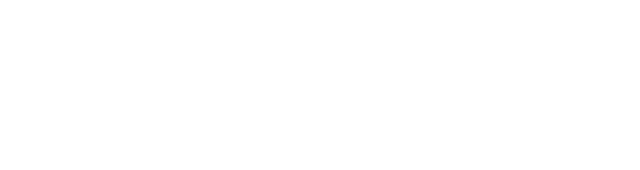
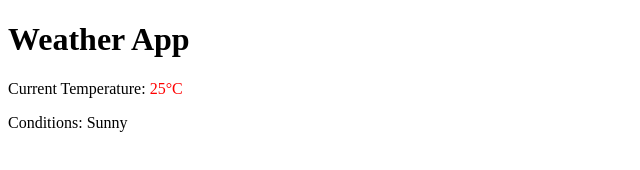
Before and after one commit to acciojob/conditional-weather-report-rohan7745, a React app: page / in a window 1280 px wide. Shown: the whole page, without its empty margins (0-640 px from the left). Built offline with nearby package versions, Linux system fonts and the light colour scheme.

Commit message:
jan-fourth

```diff
--- a/src/components/App.js
+++ b/src/components/App.js
@@ -1,13 +1,32 @@
+// App.js
+import React from 'react';
 
-import React from "react";
-import './../styles/App.css';
+class App extends React.Component {
+  constructor(props) {
+    super(props);
+    this.state = {
+      temperature: 25,
+      conditions: 'Sunny',
+      threshold: 20,
+    };
+  }
 
-const App = () => {
-  return (
-    <div>
-        {/* Do not remove the main div */}
-    </div>
-  )
+  render() {
+    const { temperature, conditions, threshold } = this.state;
+
+    // Define the style based on the temperature and threshold
+    const temperatureStyle = {
+      color: temperature > threshold ? 'red' : 'blue',
+    };
+
+    return (
+      <div>
+        <h1>Weather App</h1>
+        <p>Current Temperature: <span style={temperatureStyle}>{temperature}°C</span></p>
+        <p>Conditions: {conditions}</p>
+      </div>
+    );
+  }
 }
 
-export default App
+export default App;
```
Also changed, not shown: dist/index.html, dist/index_bundle.js, 1 other file.
